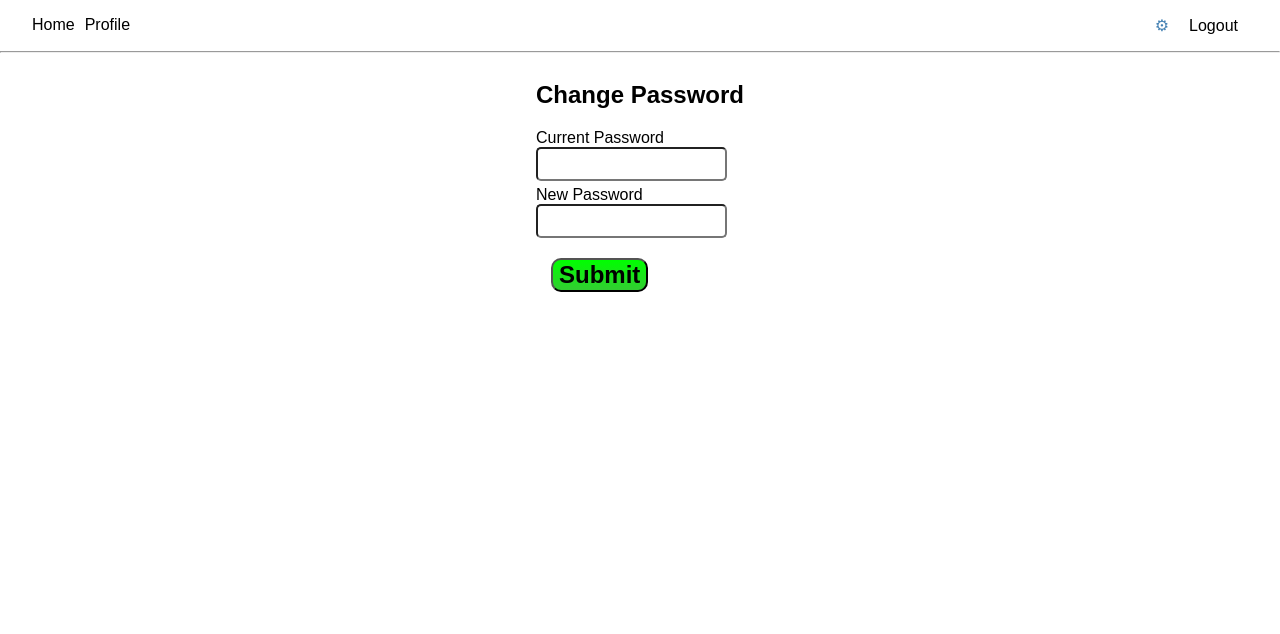
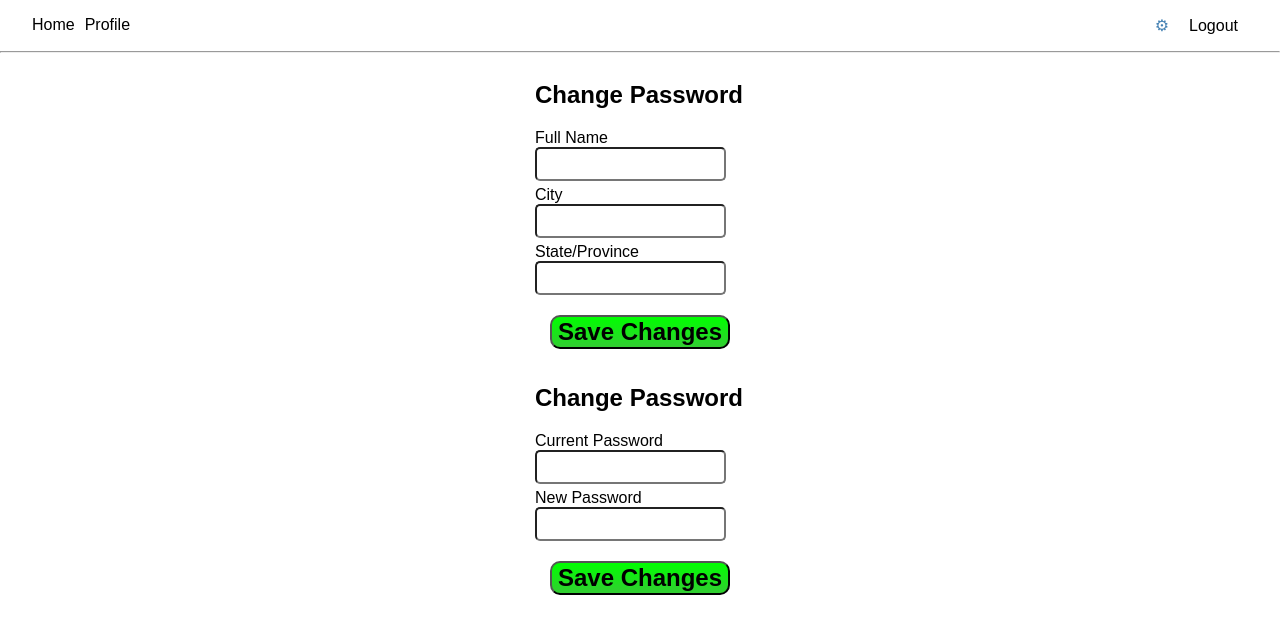
Before and after one commit to nikrb/fcc-books, a React (Create React App) app in the folder client/: page /settings in a window 1280 px wide. Shown: the top 634 px of the page. Built offline with nearby package versions, Linux system fonts and the light colour scheme; sample sign-in values are in the browser's storage.

Commit message:
add user detail form to settings page

```diff
--- /dev/null
+++ b/client/src/components/settings/PasswordForm.js
@@ -0,0 +1,39 @@
+import React from 'react';
+import PropTypes from 'prop-types';
+
+export default class PasswordForm extends React.Component {
+  static propTypes = {
+    onSubmit: PropTypes.func,
+    onChange: PropTypes.func,
+    user: PropTypes.object,
+    errors: PropTypes.object
+  };
+  render = () => {
+    const {onSubmit, onChange, user, errors} = this.props;
+    return (
+      <div className="container" >
+        <form action="/" onSubmit={onSubmit} >
+          <h2>Change Password</h2>
+          {errors.summary && <p className="error-message">{errors.summary}</p>}
+          <div>Current Password
+            <div className="error-wrap">
+              {errors.password && <p className="error-field">{errors.password}</p>}
+              <input type="password" name="password"
+                value={user.password} onChange={onChange} />
+            </div>
+          </div>
+          <div>New Password
+            <div className="error-wrap">
+              {errors.new_password && <p className="error-field">{errors.new_password}</p>}
+              <input type="password" name="new_password"
+                value={user.new_password} onChange={onChange} />
+            </div>
+          </div>
+          <div style={{margin:"10px"}}>
+            <button type="submit" name="user_password_save" >Save Changes</button>
+          </div>
+        </form>
+      </div>
+    );
+  };
+}
--- a/client/src/components/SettingsForm.js
+++ b/client/src/components/settings/UserDetailForm.js
@@ -1,7 +1,7 @@
 import React from 'react';
 import PropTypes from 'prop-types';
 
-export default class SettingsForm extends React.Component {
+export default class UserDetailForm extends React.Component {
   static propTypes = {
     onSubmit: PropTypes.func,
     onChange: PropTypes.func,
@@ -15,22 +15,29 @@ export default class SettingsForm extends React.Component {
         <form action="/" onSubmit={onSubmit} >
           <h2>Change Password</h2>
           {errors.summary && <p className="error-message">{errors.summary}</p>}
-          <div>Current Password
+          <div>Full Name
             <div className="error-wrap">
               {errors.password && <p className="error-field">{errors.password}</p>}
-              <input type="password" name="password"
-                value={user.password} onChange={onChange} />
+              <input type="text" name="full_name"
+                value={user.full_name} onChange={onChange} />
             </div>
           </div>
-          <div>New Password
+          <div>City
             <div className="error-wrap">
-              {errors.new_password && <p className="error-field">{errors.new_password}</p>}
-              <input type="password" name="new_password"
-                value={user.new_password} onChange={onChange} />
+              {errors.password && <p className="error-field">{errors.password}</p>}
+              <input type="text" name="city"
+                value={user.city} onChange={onChange} />
+            </div>
+          </div>
+          <div>State/Province
+            <div className="error-wrap">
+              {errors.password && <p className="error-field">{errors.password}</p>}
+              <input type="text" name="province"
+                value={user.province} onChange={onChange} />
             </div>
           </div>
           <div style={{margin:"10px"}}>
-            <button type="submit" >Submit</button>
+            <button type="submit" name="user_detail_save" >Save Changes</button>
           </div>
         </form>
       </div>
--- a/client/src/containers/SettingsPage.js
+++ b/client/src/containers/SettingsPage.js
@@ -1,5 +1,6 @@
 import React from 'react';
-import SettingsForm from '../components/SettingsForm';
+import UserDetailForm from '../components/settings/UserDetailForm';
+import PasswordForm from '../components/settings/PasswordForm';
 import Actions from './Actions';
 import Auth from '../modules/Auth';
 
@@ -15,7 +16,7 @@ export default class SettingsPage extends React.Component {
     user[name] = value;
     this.setState( {user});
   };
-  processForm = (event) => {
+  processPasswordForm = (event) => {
     event.preventDefault();
     const {password, new_password} = this.state.user;
     const email = Auth.getEmail();
@@ -35,10 +36,26 @@ export default class SettingsPage extends React.Component {
       });
     });
   };
+  processUserDetailForm = ( event) => {
+    event.preventDefault();
+    const {full_name, city, province} = this.state.user;
+    const email = Auth.getEmail();
+    Actions.postChangeUserDetail( { email, full_name, city, province})
+    .then( (response) => {
+      console.log( response);
+    })
+    .catch( (err) => {
+      console.error( "post user detail form failed:", err);
+    });
+  };
   render = () => {
     return (
-        <SettingsForm onSubmit={this.processForm} onChange={this.changeUser}
+      <div>
+        <UserDetailForm onSubmit={this.processUserDetailForm} onChange={this.changeUser}
           user={this.state.user} errors={this.state.errors} />
+        <PasswordForm onSubmit={this.processPasswordForm} onChange={this.changeUser}
+          user={this.state.user} errors={this.state.errors} />
+      </div>
     );
   };
 }
```
